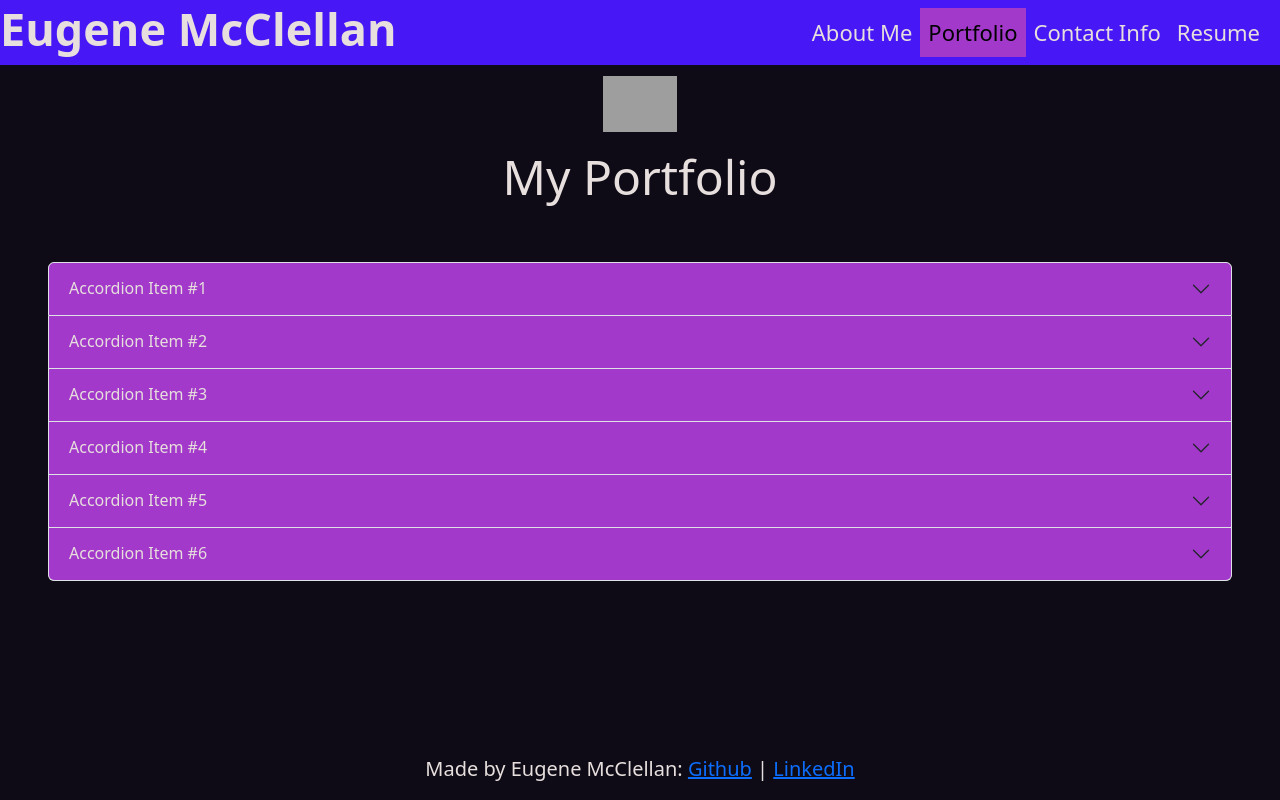
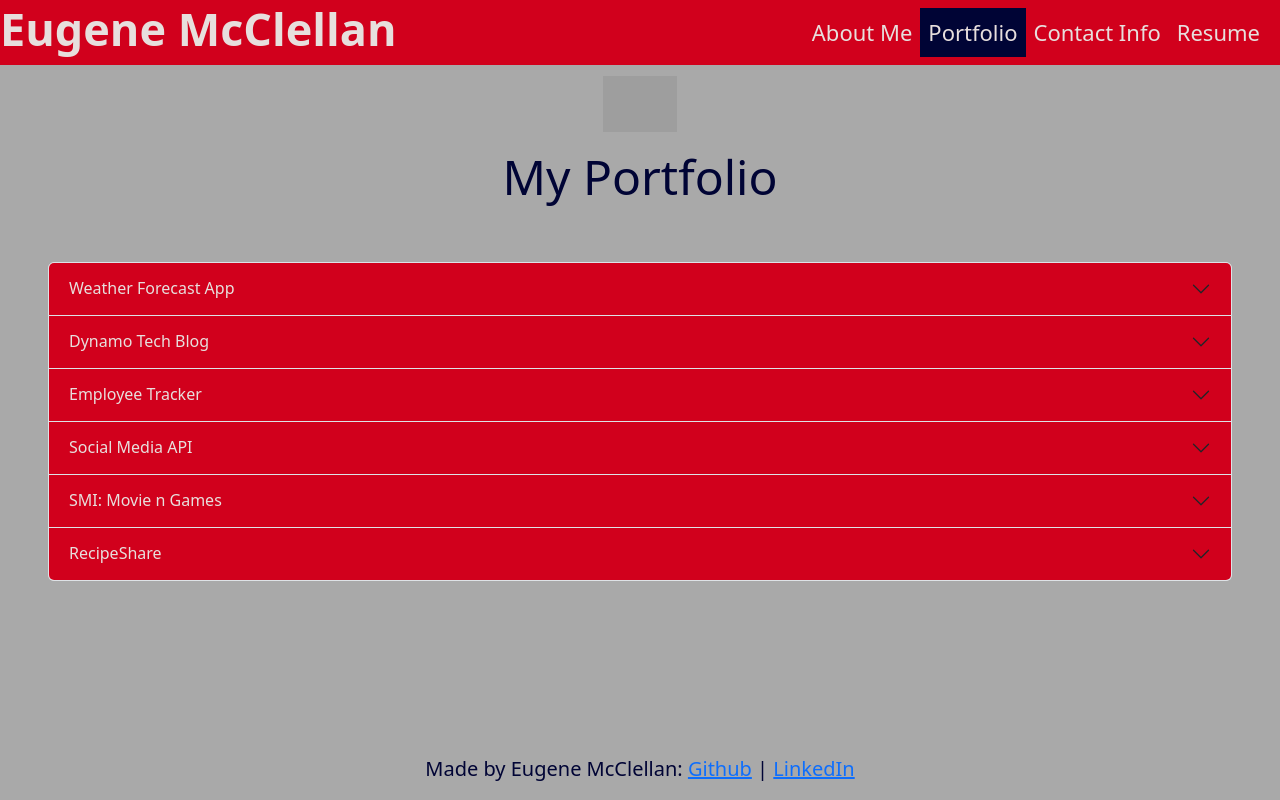
Before and after one commit to UltimaVanguard/my-react-portfolio, a React (Vite) app in the folder my-portfolio/: page /portfolio in a window 1280 px wide. Built offline with nearby package versions, Linux system fonts and the light colour scheme; grey boxes are pictures that could not be loaded.

Commit message:
updated webpage colors and updated portfolio page

```diff
--- a/my-portfolio/src/App.css
+++ b/my-portfolio/src/App.css
@@ -1,5 +1,5 @@
 body {
-  background: #0E0B16;
+  background: darkgray;
   color: #E7DFDD
 }
 
@@ -8,7 +8,7 @@ header {
   position: fixed;
   top: 0;
   font-size: 125%;
-  background-color: #4717F6;
+  background-color: #D1001C;
 }
 
 h1 {
@@ -17,7 +17,12 @@ h1 {
 }
 
 h2 {
+  color: #000435;
   font-size: 300%;
+}
+
+p {
+  color: #000435;
 }
 
 img {
@@ -36,11 +41,12 @@ footer {
 }
 
 .nav-link {
-  color: #E7DFDD
+  color: #E7DFDD;
 }
 
 .active {
-  background-color: #A239CA;
+  color: #E7DFDD !important;
+  background-color: #000435;
 }
 
 .about-me {
@@ -53,7 +59,7 @@ footer {
 
 .accordion-button {
   color: #E7DFDD;
-  background-color: #A239CA !important;
+  background-color: #D1001C !important;
 }
 
 .accordion-button:focus {
@@ -65,7 +71,7 @@ footer {
 }
 
 .accordion-body {
-  background-color: #4717F6;
+  background-color: #000435;
   color: #E7DFDD
 }
 
--- a/my-portfolio/src/pages/PortfolioPage.jsx
+++ b/my-portfolio/src/pages/PortfolioPage.jsx
@@ -6,75 +6,63 @@ function HomePage() {
             <h2 className="text-center">My Portfolio</h2>
             <Accordion className='p-5'>
                 <Accordion.Item eventKey="0">
-                    <Accordion.Header>Accordion Item #1</Accordion.Header>
+                    <Accordion.Header>Weather Forecast App</Accordion.Header>
                     <Accordion.Body>
-                    Lorem ipsum dolor sit amet, consectetur adipiscing elit, sed do
-                    eiusmod tempor incididunt ut labore et dolore magna aliqua. Ut enim ad
-                    minim veniam, quis nostrud exercitation ullamco laboris nisi ut
-                    aliquip ex ea commodo consequat. Duis aute irure dolor in
-                    reprehenderit in voluptate velit esse cillum dolore eu fugiat nulla
-                    pariatur. Excepteur sint occaecat cupidatat non proident, sunt in
-                    culpa qui officia deserunt mollit anim id est laborum.
+                        <ul>
+                            <li>Tech Used: HTML, CSS, Bootstrap Framework, JavaScript, openweather API</li>
+                            <li>Key Functionality: User can search for a city and the current weather and the weather for the next five days will be shown to them. Local storage is used to store their last ten searches.</li>
+                            <li>Links:</li>
+                        </ul>
                     </Accordion.Body>
                 </Accordion.Item>
                 <Accordion.Item eventKey="1">
-                    <Accordion.Header>Accordion Item #2</Accordion.Header>
+                    <Accordion.Header>Dynamo Tech Blog</Accordion.Header>
                     <Accordion.Body>
-                    Lorem ipsum dolor sit amet, consectetur adipiscing elit, sed do
-                    eiusmod tempor incididunt ut labore et dolore magna aliqua. Ut enim ad
-                    minim veniam, quis nostrud exercitation ullamco laboris nisi ut
-                    aliquip ex ea commodo consequat. Duis aute irure dolor in
-                    reprehenderit in voluptate velit esse cillum dolore eu fugiat nulla
-                    pariatur. Excepteur sint occaecat cupidatat non proident, sunt in
-                    culpa qui officia deserunt mollit anim id est laborum.
+                        <ul>
+                            <li>Tech Used: Handlebars, CSS, JASS CSS Framework, JavaScript, Handlebars, Express, Postgres, Sequelize, bcrypt, dotenv</li>
+                            <li>Key Functionality: Allows users to sign in/signup, create new blog posts, update their existing blog posts, and add comments to posts</li>
+                            <li>Links:</li>
+                        </ul>
                     </Accordion.Body>
                 </Accordion.Item>
                 <Accordion.Item eventKey="2">
-                    <Accordion.Header>Accordion Item #3</Accordion.Header>
+                    <Accordion.Header>Employee Tracker</Accordion.Header>
                     <Accordion.Body>
-                    Lorem ipsum dolor sit amet, consectetur adipiscing elit, sed do
-                    eiusmod tempor incididunt ut labore et dolore magna aliqua. Ut enim ad
-                    minim veniam, quis nostrud exercitation ullamco laboris nisi ut
-                    aliquip ex ea commodo consequat. Duis aute irure dolor in
-                    reprehenderit in voluptate velit esse cillum dolore eu fugiat nulla
-                    pariatur. Excepteur sint occaecat cupidatat non proident, sunt in
-                    culpa qui officia deserunt mollit anim id est laborum.
+                        <ul>
+                            <li>Tech Used: JavaScript, Express, Mongoose</li>
+                            <li>Key Functionality:</li>
+                            <li>Links:</li>
+                        </ul>
                     </Accordion.Body>
                 </Accordion.Item>
                 <Accordion.Item eventKey="3">
-                    <Accordion.Header>Accordion Item #4</Accordion.Header>
+                    <Accordion.Header>Social Media API</Accordion.Header>
                     <Accordion.Body>
-                    Lorem ipsum dolor sit amet, consectetur adipiscing elit, sed do
-                    eiusmod tempor incididunt ut labore et dolore magna aliqua. Ut enim ad
-                    minim veniam, quis nostrud exercitation ullamco laboris nisi ut
-                    aliquip ex ea commodo consequat. Duis aute irure dolor in
-                    reprehenderit in voluptate velit esse cillum dolore eu fugiat nulla
-                    pariatur. Excepteur sint occaecat cupidatat non proident, sunt in
-                    culpa qui officia deserunt mollit anim id est laborum.
+                        <ul>
+                            <li>Tech Used: JavaScript, Express, Mongoose</li>
+                            <li>Key Functionality:</li>
+                            <li>About:</li>
+                        </ul>
                     </Accordion.Body>
                 </Accordion.Item>
                 <Accordion.Item eventKey="4">
-                    <Accordion.Header>Accordion Item #5</Accordion.Header>
+                    <Accordion.Header>SMI: Movie n Games</Accordion.Header>
                     <Accordion.Body>
-                    Lorem ipsum dolor sit amet, consectetur adipiscing elit, sed do
-                    eiusmod tempor incididunt ut labore et dolore magna aliqua. Ut enim ad
-                    minim veniam, quis nostrud exercitation ullamco laboris nisi ut
-                    aliquip ex ea commodo consequat. Duis aute irure dolor in
-                    reprehenderit in voluptate velit esse cillum dolore eu fugiat nulla
-                    pariatur. Excepteur sint occaecat cupidatat non proident, sunt in
-                    culpa qui officia deserunt mollit anim id est laborum.
+                        <ul>
+                            <li>Tech Used: HTML, CSS, JavaScript, Chota CSS Framework, jquery</li>
+                            <li>Key Functionality:</li>
+                            <li>About:</li>
+                        </ul>
                     </Accordion.Body>
                 </Accordion.Item>
                 <Accordion.Item eventKey="5">
-                    <Accordion.Header>Accordion Item #6</Accordion.Header>
+                    <Accordion.Header>RecipeShare</Accordion.Header>
                     <Accordion.Body>
-                    Lorem ipsum dolor sit amet, consectetur adipiscing elit, sed do
-                    eiusmod tempor incididunt ut labore et dolore magna aliqua. Ut enim ad
-                    minim veniam, quis nostrud exercitation ullamco laboris nisi ut
-                    aliquip ex ea commodo consequat. Duis aute irure dolor in
-                    reprehenderit in voluptate velit esse cillum dolore eu fugiat nulla
-                    pariatur. Excepteur sint occaecat cupidatat non proident, sunt in
-                    culpa qui officia deserunt mollit anim id est laborum.
+                        <ul>
+                            <li>Tech Used: CSS, JavaScript, Handlebars, JASS CSS Framework, Cloudinary</li>
+                            <li>Key Functionality:</li>
+                            <li>About:</li>
+                        </ul>
                     </Accordion.Body>
                 </Accordion.Item>
             </Accordion>
```
